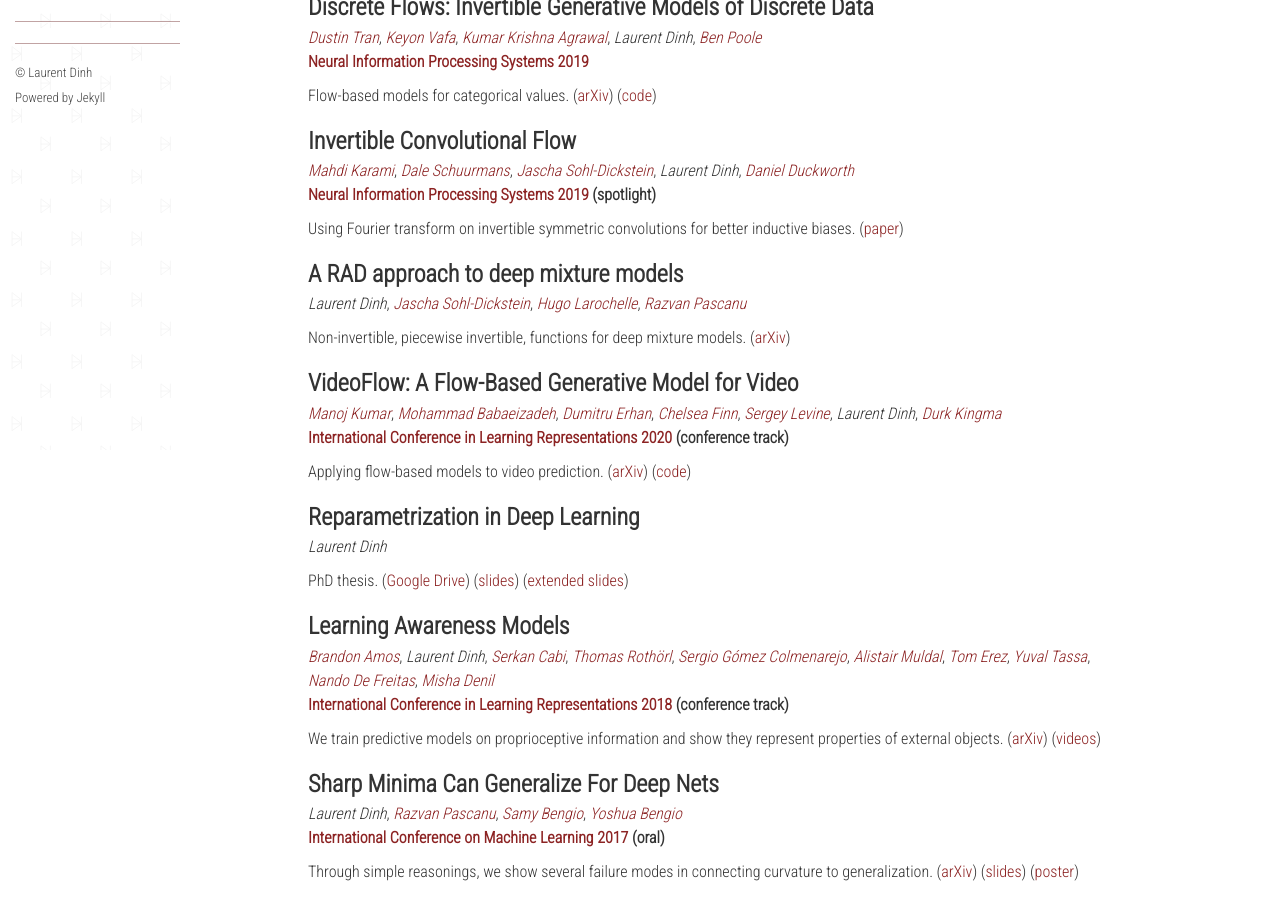
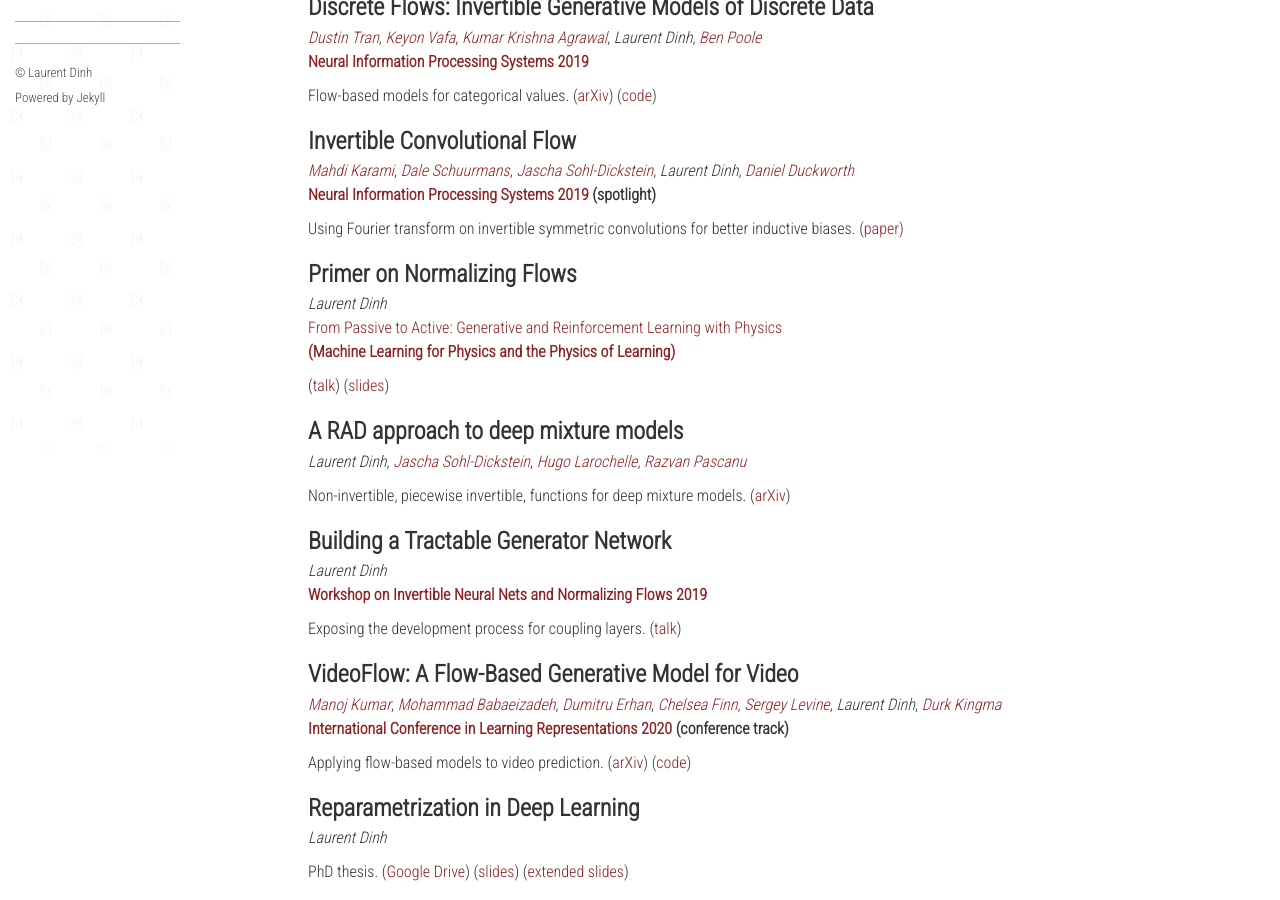
Before and after one commit to laurent-dinh/laurent-dinh.github.io, a Jekyll site: the page built from publications.md, in a window 1280 px wide and 900 px high, scrolled down 470 px. Built offline with Jekyll 4.4.1, drawn with Linux system fonts in a browser that asks for light colours; nearby versions of some CDN libraries; some web fonts are replaced.

Commit message:
adding talks

```diff
--- a/publications.md
+++ b/publications.md
@@ -32,10 +32,26 @@ Flow-based models for categorical values. ([arXiv](https://arxiv.org/abs/1905.10
 Using Fourier transform on invertible symmetric convolutions for better inductive biases. ([paper](http://papers.nips.cc/paper/8801-invertible-convolutional-flow))
 
 
+### Primer on Normalizing Flows
+*Laurent&nbsp;Dinh*
+**[From Passive to Active: Generative and Reinforcement Learning with Physics](http://www.ipam.ucla.edu/programs/workshops/workshop-i-from-passive-to-active-generative-and-reinforcement-learning-with-physics/)**
+[**(Machine Learning for Physics and the Physics of Learning)**](http://www.ipam.ucla.edu/programs/long-programs/machine-learning-for-physics-and-the-physics-of-learning/)
+
+([talk](https://fast.wistia.net/embed/iframe/9aye5zcg8j)) ([slides](http://helper.ipam.ucla.edu/publications/mlpws1/mlpws1_16242.pdf))
+
+
 ### A RAD approach to deep mixture models
 *Laurent&nbsp;Dinh*, [*Jascha&nbsp;Sohl-Dickstein*](http://www.sohldickstein.com/), [*Hugo&nbsp;Larochelle*](http://www.dmi.usherb.ca/~larocheh/index_en.html), [*Razvan&nbsp;Pascanu*](https://sites.google.com/view/razp)
 
 Non-invertible, piecewise invertible, functions for deep mixture models. ([arXiv](https://arxiv.org/abs/1903.07714))
+
+
+### Building a Tractable Generator Network
+*Laurent&nbsp;Dinh*
+[**Workshop on Invertible Neural Nets and Normalizing Flows 2019**](https://invertibleworkshop.github.io/INNF_2019/)
+
+Exposing the development process for coupling layers.
+([talk](https://slideslive.com/38917898/building-a-tractable-generator-network?ref=speaker-17965-popular))
 
 
 ### VideoFlow: A Flow-Based Generative Model for Video
```
